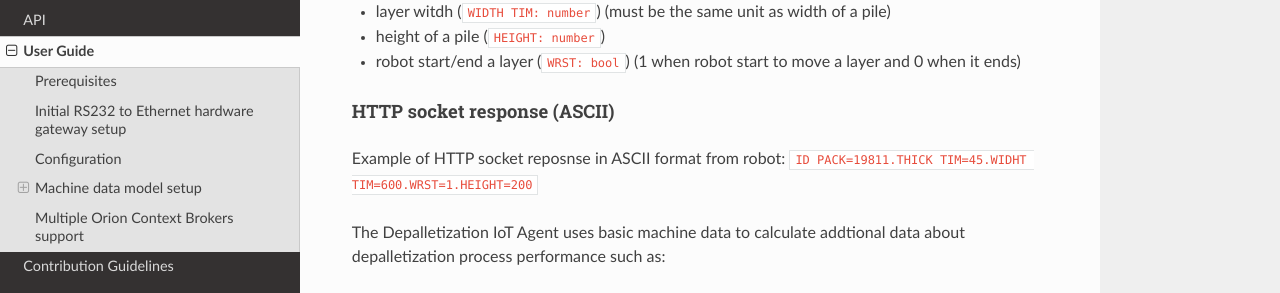
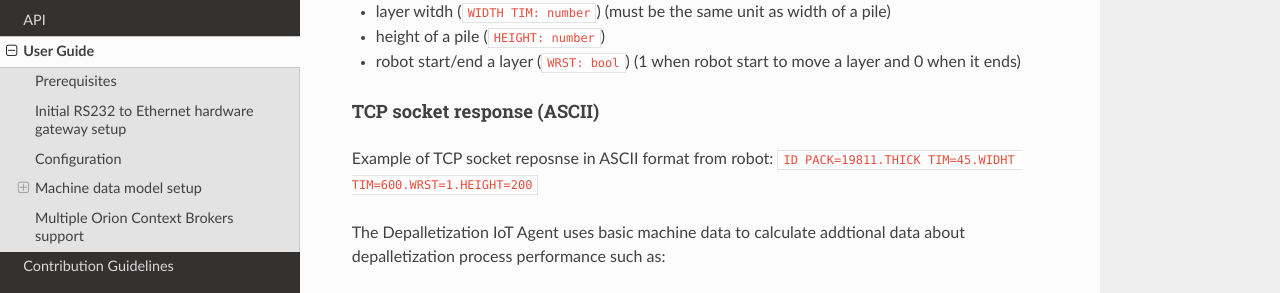
Before and after one commit to ramp-eu/CONTRA-2.0, an MkDocs documentation site: the page built from docs/usermanual.md, in a window 1280 px wide and 900 px high, scrolled down 1737 px. Shown: the part 161-454 px from the top of the window. Built offline with MkDocs 1.6.1, drawn with Linux system fonts in a browser that asks for light colours; nearby versions of some CDN libraries.

Commit message:
Update usermanual.md

```diff
--- a/docs/usermanual.md
+++ b/docs/usermanual.md
@@ -47,8 +47,8 @@ The Depalletization IoT Agent data model must be compatible with data model prod
 * height of a pile (`HEIGHT: number`)
 * robot start/end a layer (`WRST: bool`) (1 when robot start to move a layer and 0 when it ends)
 
-#### HTTP socket response (ASCII)
-Example of HTTP socket reposnse in ASCII format from robot: `ID PACK=19811.THICK TIM=45.WIDHT TIM=600.WRST=1.HEIGHT=200`
+#### TCP socket response (ASCII)
+Example of TCP socket reposnse in ASCII format from robot: `ID PACK=19811.THICK TIM=45.WIDHT TIM=600.WRST=1.HEIGHT=200`
 
 The Depalletization IoT Agent uses basic machine data to calculate addtional data about depalletization process performance such as:
 
```
